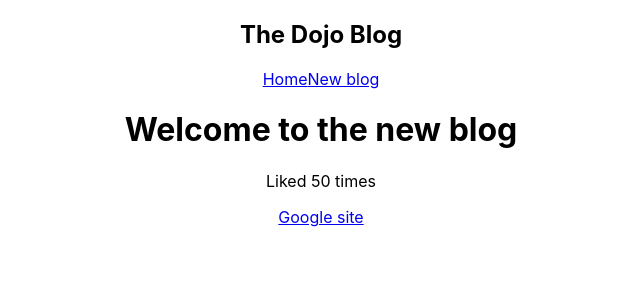
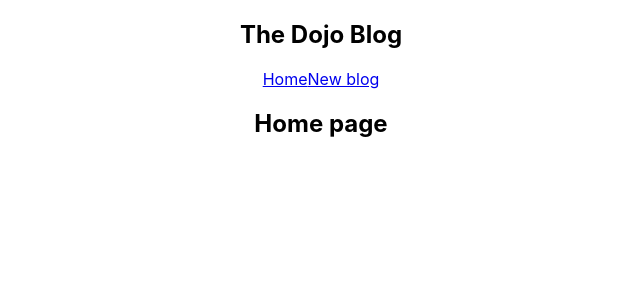
Before and after one commit to Kabuki-edwin/dojo-blog, a React (Create React App) app: page / in a window 1280 px wide. Shown: the top 300 px of the page, without its empty margins (319-959 px from the left). Built offline with nearby package versions, Linux system fonts and the light colour scheme.

Commit message:
added home component inside the app component

```diff
--- a/src/App.js
+++ b/src/App.js
@@ -11,10 +11,7 @@ function App() {
     <div className="App">
       <Navbar></Navbar>
       <div className="content">
-        <h1>{ tittle }</h1>
-        <p>Liked { likes } times</p>
-
-        <a href={link}>Google site</a>
+        <Home></Home>
       </div>
     </div>
   );
```
